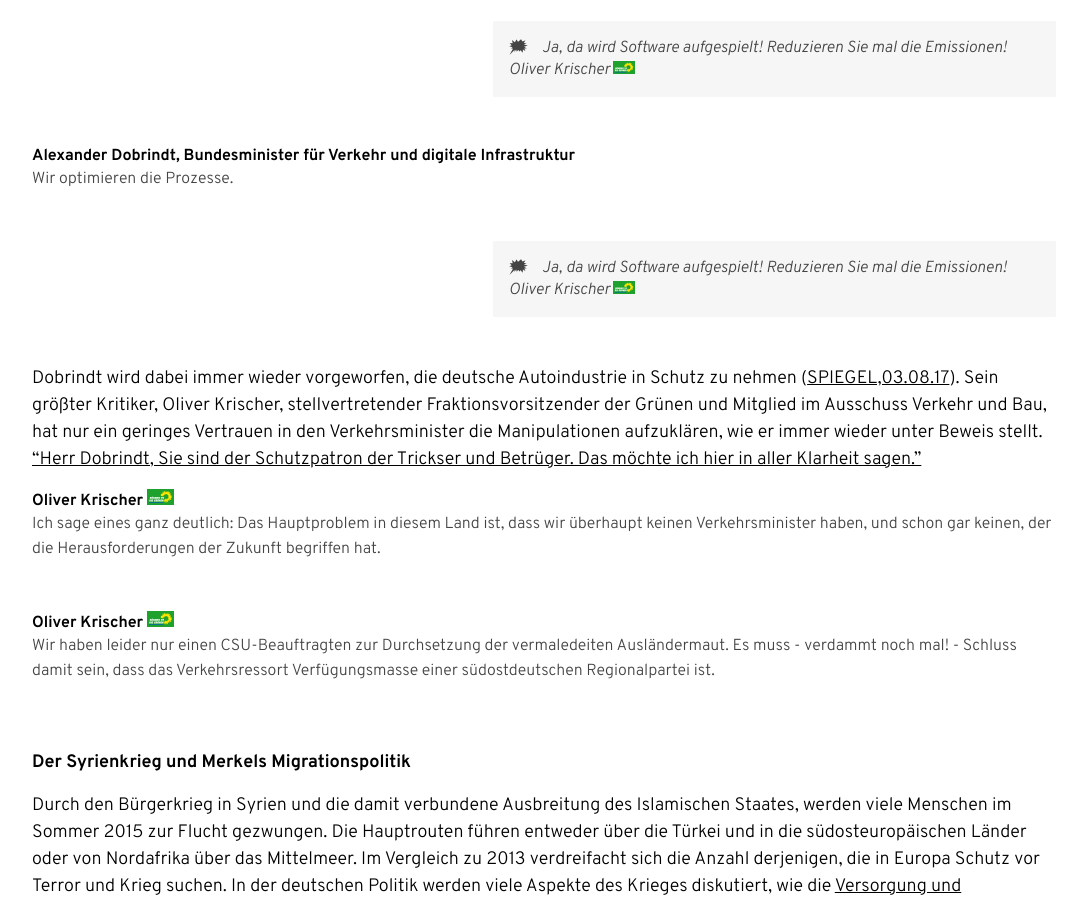
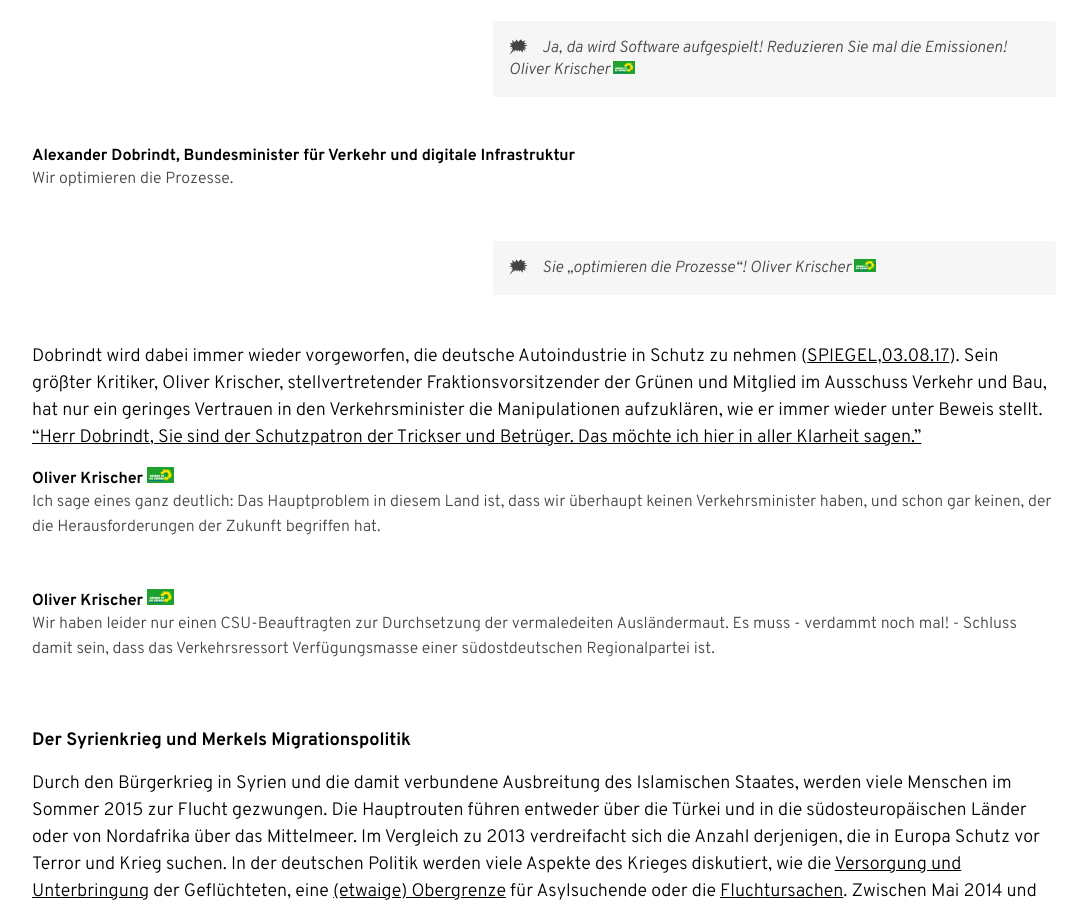
Before and after one commit to Datenschule/offenesparlament.de-frontend, a Jekyll site: the page built from analyse/themen.html, in a window 1280 px wide and 900 px high, scrolled down 4229 px. Shown: the whole window, without its empty margins (96-1178 px from the left). Built offline with Jekyll 4.4.1, drawn with Linux system fonts in a browser that asks for light colours.

Commit message:
minor change -zwischenruf

```diff
--- a/analyse/themen.html
+++ b/analyse/themen.html
@@ -233,14 +233,15 @@
 			        </div>
 			        <div class="protocols-text ng-binding" style="white-space: pre-wrap">Wir optimieren die Prozesse.</div>
 			    </div>
+			</speech>
 			<poi ng-repeat-end="" ng-if="utterance.type === 'poi'" utterance="utterance" linked="utterance.sequence " class="ng-scope ng-isolate-scope">
 		     <div class="protocols-poi" ng-class="{linked: $ctrl.utterance.linked}">
-			            <div id="756">
+		            <div id="759">
 		                <span class="protocols-poiemoji ng-binding">
 		                    🗯
 		                </span>
 		                <span class="ng-binding">
-			                    Ja, da wird Software aufgespielt! Reduzieren Sie mal die Emissionen!
+		                    Sie „optimieren die Prozesse“!
 
 		                    <!-- ngIf: $ctrl.utterance.speaker_cleaned --><span ng-if="$ctrl.utterance.speaker_cleaned" class="ng-scope">
 		                        <a ng-href="$ctrl.utterance.agw_url" class="ng-binding" href="$ctrl.utterance.agw_url">Oliver Krischer</a>
@@ -248,12 +249,11 @@
 		                            <img ng-src="/static/img/parties/gruene.svg" src="/static/img/parties/gruene.svg">
 		                        </span><!-- end ngIf: $ctrl.utterance.speaker_party -->
 		                    </span><!-- end ngIf: $ctrl.utterance.speaker_cleaned -->
-			                    <a class="protocols-jumpmark" href="#!/155#756">🔗</a>
+		                    <a class="protocols-jumpmark" href="#!/155#759">🔗</a>
 		                </span>
 		            </div>
 		        </div>
 		</poi>
-			</speech>
 
 			<p>Dobrindt wird dabei immer wieder vorgeworfen, die deutsche Autoindustrie in Schutz zu nehmen (<a href="http://www.spiegel.de/wirtschaft/soziales/alexander-dobrindts-lavieren-in-der-abgasaffaere-in-zitaten-a-1161177.html">SPIEGEL,03.08.17</a>).
 				Sein größter Kritiker, Oliver Krischer, stellvertretender Fraktionsvorsitzender der Grünen und Mitglied im Ausschuss Verkehr und Bau, hat nur ein geringes Vertrauen in den Verkehrsminister die Manipulationen aufzuklären, wie
```
Lines whose indentation alone changed are shown as unchanged.
